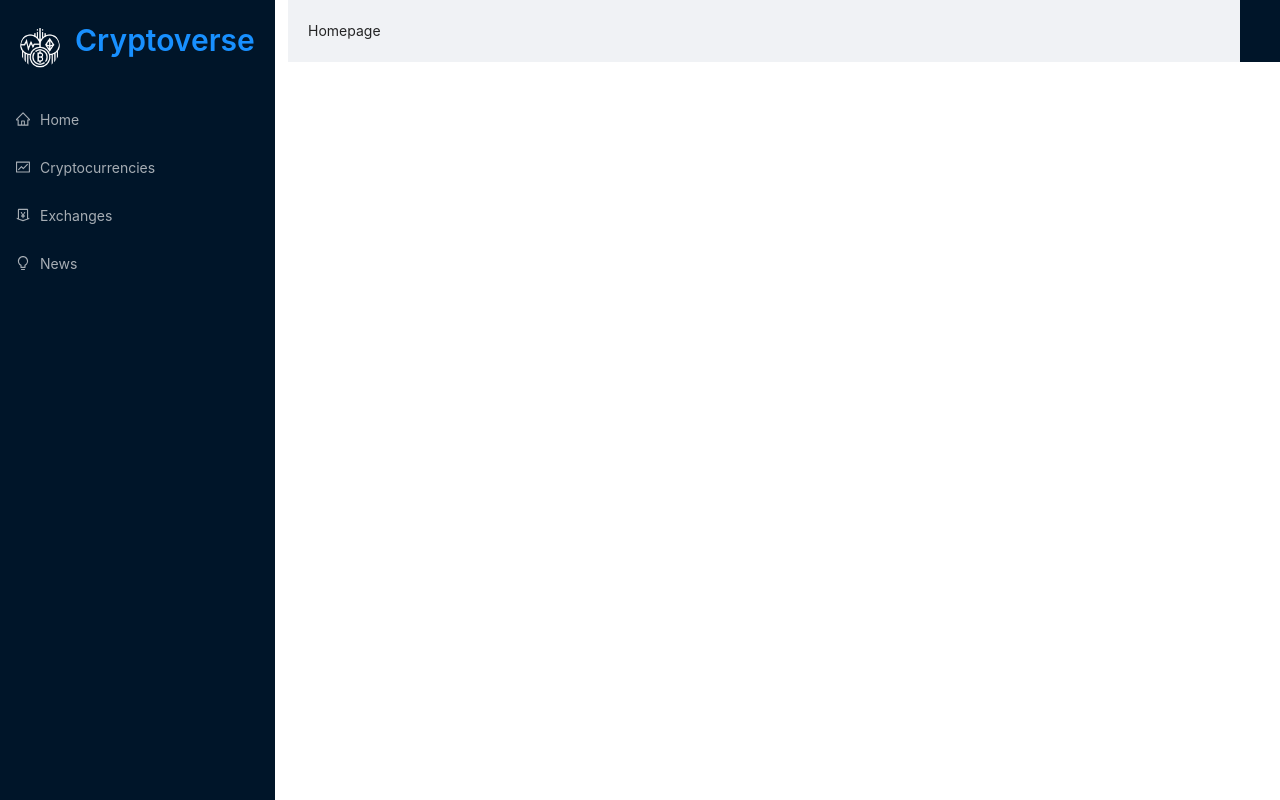
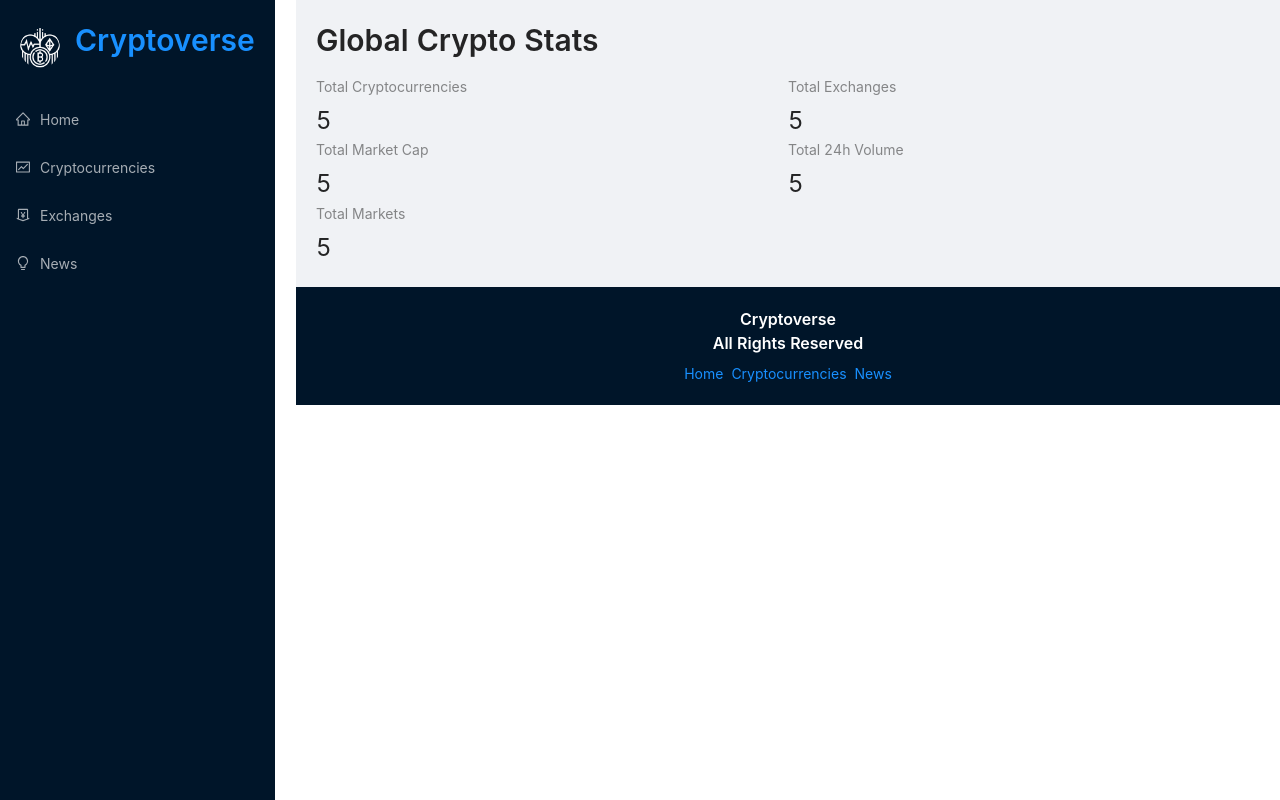
Before and after one commit to AdarshTripathi22/CryptoVerse, a React (Create React App) app: page / in a window 1280 px wide. Built offline with nearby package versions, Linux system fonts and the light colour scheme.

Commit message:
Add Footer and homepage content

```diff
--- a/src/App.js
+++ b/src/App.js
@@ -33,9 +33,16 @@
             </Routes>
           </div>
         </Layout>
+        <div className = "footer">
+        <Typography.Title level = {5} style={{color: "white", textAlign: "center"}}>
+          Cryptoverse <br /> All Rights Reserved
+        </Typography.Title>
+        <Space>
+          <Link to="/">Home</Link>
+          <Link to="/cryptocurrencies">Cryptocurrencies</Link>
+          <Link to="/news">News</Link>
+        </Space>
       </div>
-      <div className = "footer">
-
       </div>
     </div>
   )
--- a/src/components/Homepage.jsx
+++ b/src/components/Homepage.jsx
@@ -1,8 +1,23 @@
 import React from 'react'
+
+import millify from "millify"
+import { Typography, Row, Col, Statistic } from "antd"
+import { Link } from "react-router-dom"
+
+const { Title } = Typography;
 
 const Homepage = () => {
   return (
-    <div>Homepage</div>
+    <>
+    <Title level={2} className = "heading">Global Crypto Stats</Title>
+    <Row>
+      <Col span={12}><Statistic title = "Total Cryptocurrencies" value = "5"/> </Col>
+      <Col span={12}><Statistic title = "Total Exchanges" value = "5"/></Col>
+      <Col span={12}><Statistic title = "Total Market Cap" value = "5"/></Col>
+      <Col span={12}><Statistic title = "Total 24h Volume" value = "5"/></Col>
+      <Col span={12}><Statistic title = "Total Markets" value = "5"/></Col>
+    </Row>
+    </>
   )
 }
 
```
